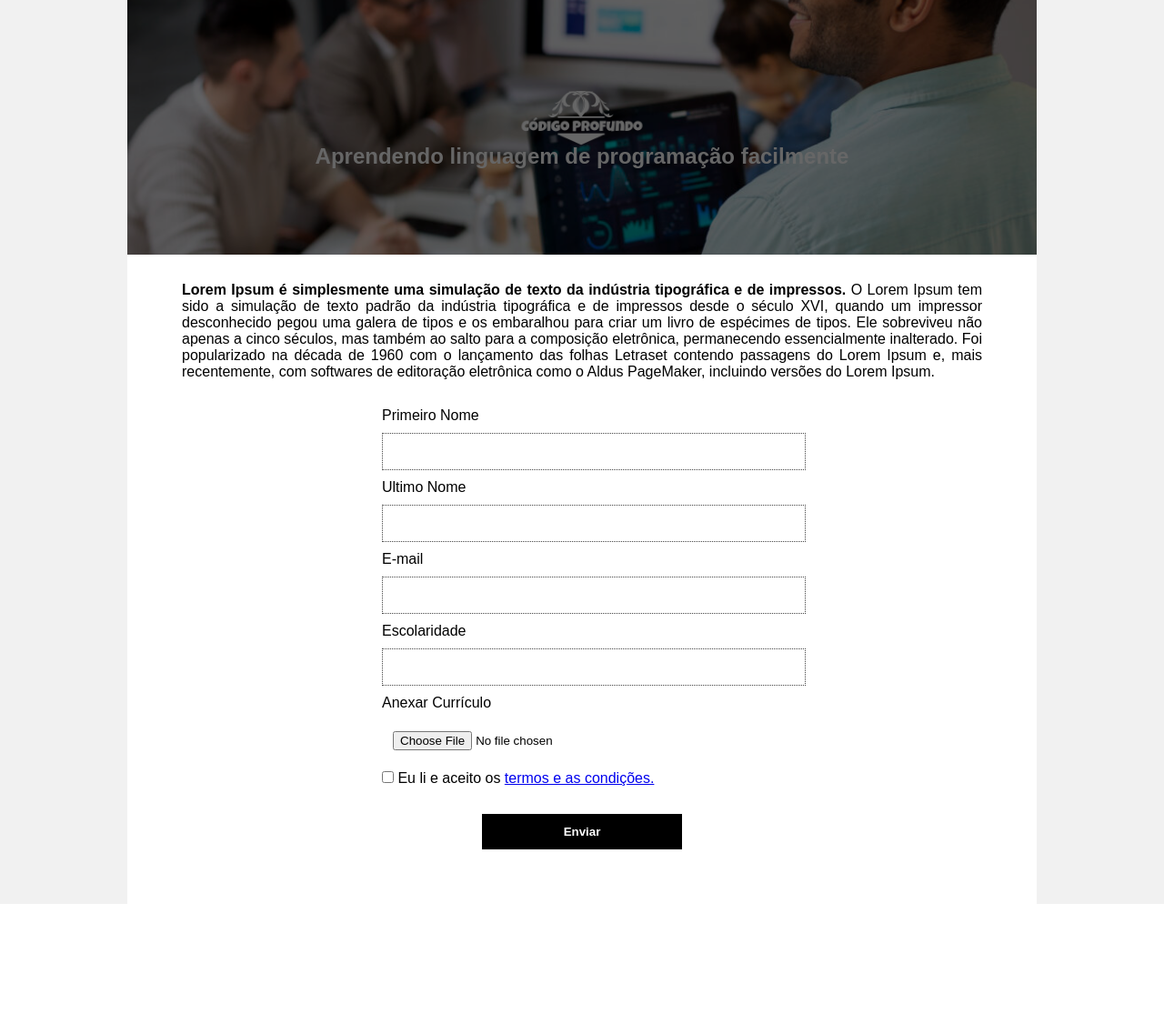
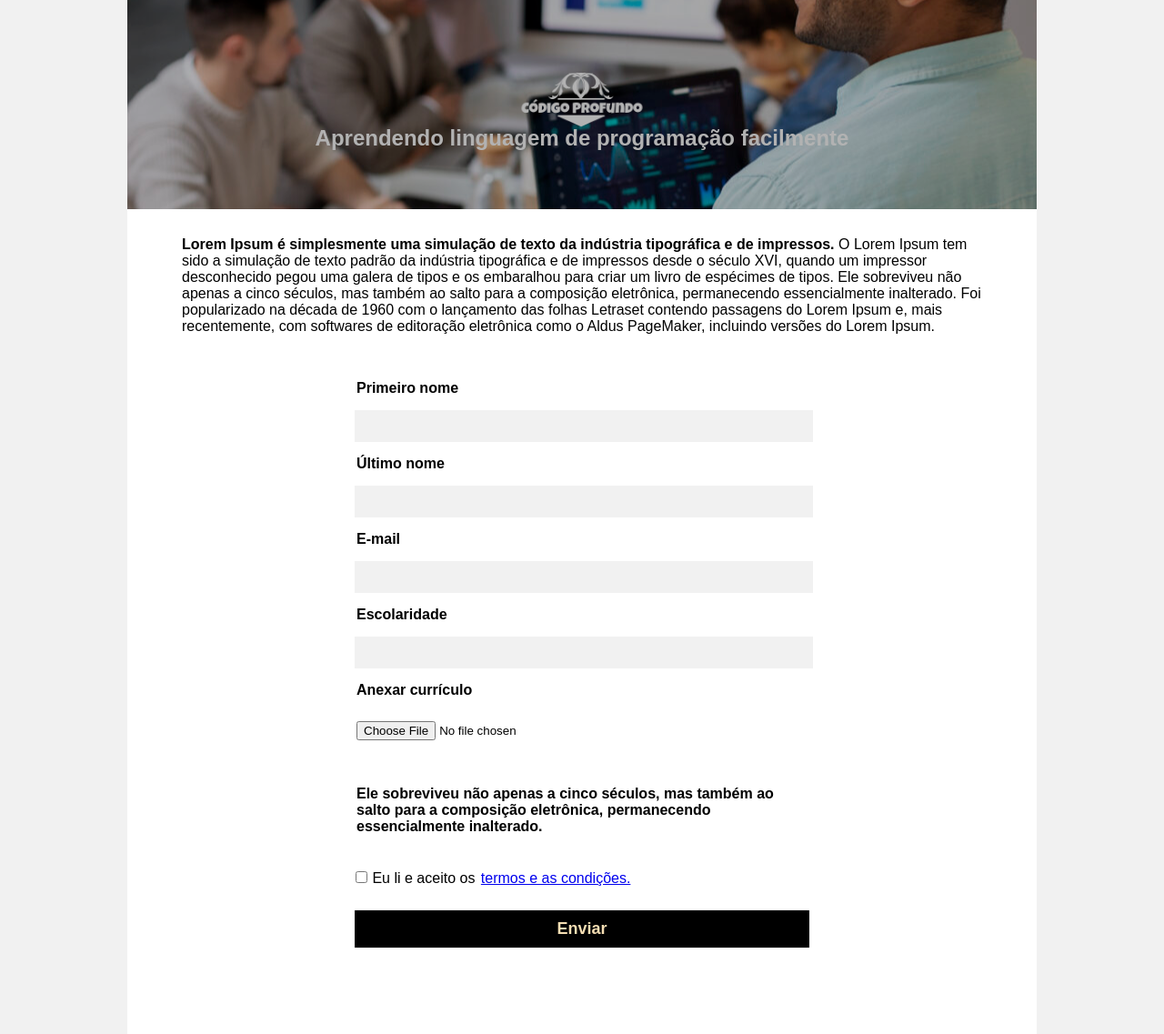
Before and after one commit to avlisesolrac/jira, a PHP site: page / in a window 1280 px wide. Shown: the whole page at 91% size. Before the commit the page ends 994 px from the top, so only its background shows below. Run offline with PHP 8.4, Linux system fonts and the light colour scheme.

Commit message:
success: Desenvolver um formulário de contato com envio de currículo - DEV-10
Neste ponto aprendi que o tamanho do checkbox é ajustado com width e height

```diff
--- a/DEV-10/estilo.css
+++ b/DEV-10/estilo.css
@@ -5,28 +5,24 @@ font-family: "Century Gothic", sans-serif;
 }
 
 body{
-margin: 0 auto;
 width: 100%;
 max-width: 1000px;
+margin: 0 auto;
 background-color: #f1f1f1;
 }
 
 header{
+background: url(bg.jpg) no-repeat center;
+height: 150px;
 text-align: center;
 color: #fff;
-background: url(bg.jpg) no-repeat center;
-background-size: cover;
-filter: brightness(0.4);
-height: 180px;
-padding: 100px 0 0 0;
+padding: 80px 0 0 0;
+filter: brightness(0.7);
 }
 
 header img{
 width: 150px;
-}
-
-header h2{
-margin-top: -30px;
+margin-bottom: -30px;
 }
 
 section{
@@ -34,38 +30,50 @@ background-color: #fff;
 padding: 30px 60px;
 }
 
-section p{
-text-align: justify;
-margin: 0 0 30px 0;
+section form{
+width: 100%;
+max-width: 500px;
+margin: 50px auto;
 }
 
-section form{
-width: 50%;
-margin: 0 auto;
-}
-
-section form input[type="text"],[type="file"],[type="email"],[type="button"]{
+section form *{
 width: 100%;
-padding: 12px;
-margin: 10px 0;
-border: 1px dotted #444;
-}
-
-section input[type="file"]{
+padding: 10px 2px;
+margin: 15px 0;
 border: none;
 }
 
+section form label{
+font-weight: bold;
+}
+
+section form input{
+background-color: #f1f1f1;
+}
+
+section form input[type="file"]{
+background-color: #fff;
+}
+
+section form strong{
+display: block;
+}
+
+section form input[type="checkbox"]{
+display: inline-block;
+width: 15px;
+height: 13px;
+}
+
 section form input[type="button"]{
-width: 50%;
-display: block;
-margin: 30px auto;
-border: none;
+background-color: #000;
+color: wheat;
+font-weight: bold;
+font-size: 18px;
 cursor: pointer;
-background-color: #000;
-color: #fff;
-font-weight: bold;
 }
 
 section form input[type="button"]:active{
 opacity: 0.7;
+color: #fff;
 }
--- a/DEV-10/index.html
+++ b/DEV-10/index.html
@@ -18,10 +18,10 @@
 
 <form action="index.html" method="post">
 
-<label>Primeiro Nome</label>
+<label>Primeiro nome</label>
 <input type="text">
 
-<label>Ultimo Nome</label>
+<label>Último nome</label>
 <input type="text">
 
 <label>E-mail</label>
@@ -30,12 +30,12 @@
 <label>Escolaridade</label>
 <input type="text">
 
-<label>Anexar Currículo</label>
+<label>Anexar currículo</label>
 <input type="file">
 
-<strong></strong>
+<strong>Ele sobreviveu não apenas a cinco séculos, mas também ao salto para a composição eletrônica, permanecendo essencialmente inalterado.</strong>
 
-<input type="checkbox"><span> Eu li e aceito os <a href="#">termos e as condições.</a></span>
+<input type="checkbox"> Eu li e aceito os <a href="#">termos e as condições.</a>
 
 <input type="button" value="Enviar">
 
```
Also changed, not shown: DEV-10/attempt3.gif (deleted), DEV-10/success.gif (added).
